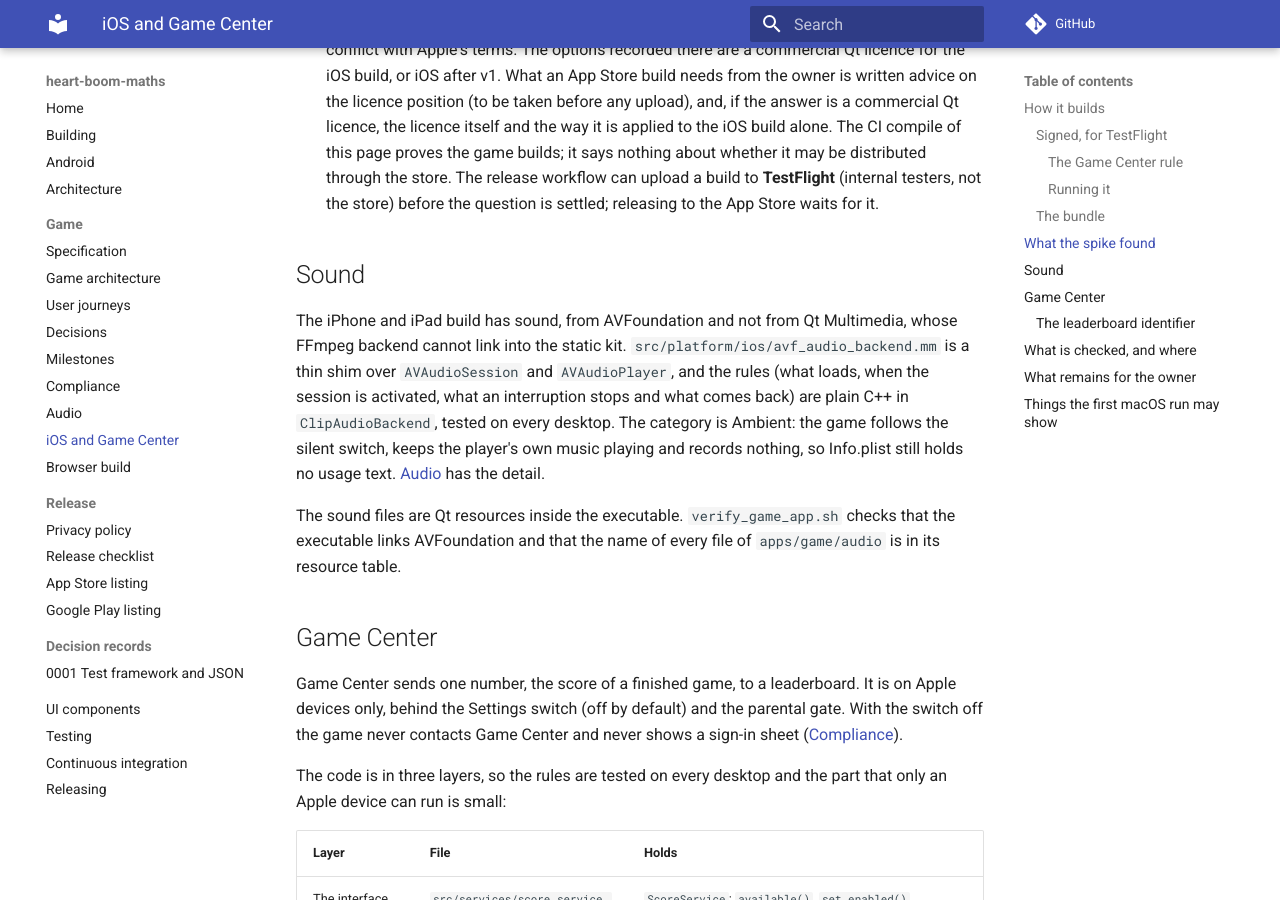
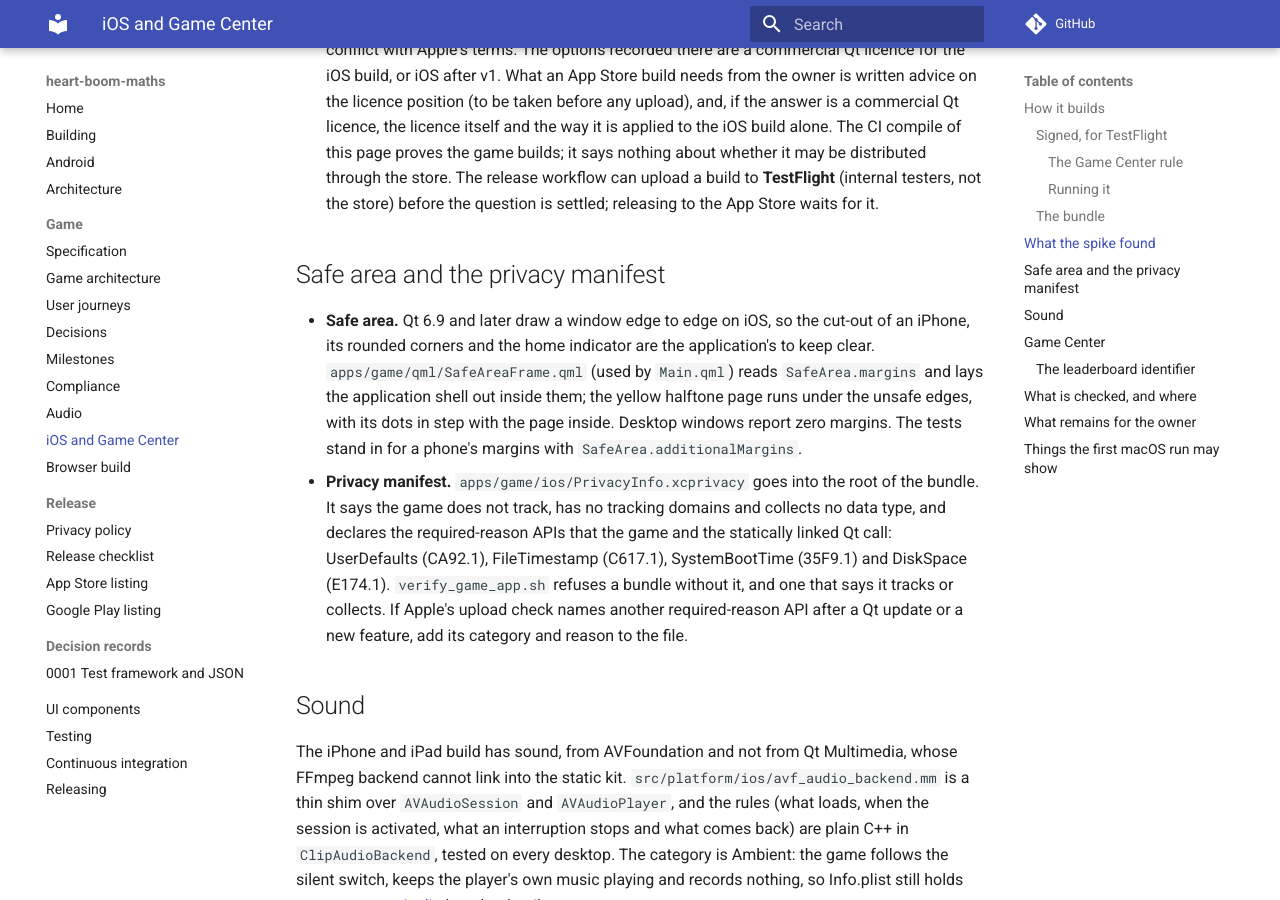
Before and after one commit to iainchesworthlabs/heart-boom-maths, an MkDocs documentation site: the page built from docs/ios.md, in a window 1280 px wide and 900 px high, scrolled down 3529 px. Built offline with MkDocs 1.6.1 and Material for MkDocs 9.7.7, drawn with Linux system fonts in a browser that asks for light colours; comment, search, counter and statistics services are not loaded.

Commit message:
Keep the app inside the safe area and add the iOS privacy manifest
Qt 6.9 and later draw a window edge to edge, so SafeAreaFrame lays the application out inside SafeArea.margins and lets the halftone page run under the unsafe edges. The iOS bundle gets a PrivacyInfo.xcprivacy that declares no tracking, no collected data and the required-reason APIs Qt and the game use, and the bundle check requires it.

Signed-off-by: Iain Chesworth <iain.chesworth@gmail.com>

```diff
--- a/docs/ios.md
+++ b/docs/ios.md
@@ -117,6 +117,19 @@ are then removed.
   it says nothing about whether it may be distributed through the store. The release workflow can upload a build to
   **TestFlight** (internal testers, not the store) before the question is settled; releasing to the App Store waits for it.
 
+## Safe area and the privacy manifest
+
+- **Safe area.** Qt 6.9 and later draw a window edge to edge on iOS, so the cut-out of an iPhone, its rounded corners and the
+  home indicator are the application's to keep clear. `apps/game/qml/SafeAreaFrame.qml` (used by `Main.qml`) reads
+  `SafeArea.margins` and lays the application shell out inside them; the yellow halftone page runs under the unsafe edges,
+  with its dots in step with the page inside. Desktop windows report zero margins. The tests stand in for a phone's
+  margins with `SafeArea.additionalMargins`.
+- **Privacy manifest.** `apps/game/ios/PrivacyInfo.xcprivacy` goes into the root of the bundle. It says the game does not
+  track, has no tracking domains and collects no data type, and declares the required-reason APIs that the game and the
+  statically linked Qt call: UserDefaults (CA92.1), FileTimestamp (C617.1), SystemBootTime (35F9.1) and DiskSpace (E174.1).
+  `verify_game_app.sh` refuses a bundle without it, and one that says it tracks or collects. If Apple's upload check names
+  another required-reason API after a Qt update or a new feature, add its category and reason to the file.
+
 ## Sound
 
 The iPhone and iPad build has sound, from AVFoundation and not from Qt Multimedia, whose FFmpeg backend cannot link into
```
Also changed, not shown: changelog.d/ios-safe-area-privacy.added.md (added, +1 -0 lines), docs/android.md (+3 -3 lines), 8 other files.
